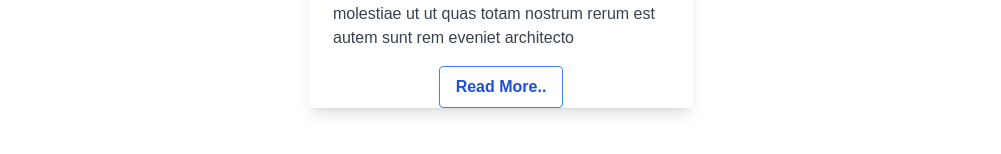
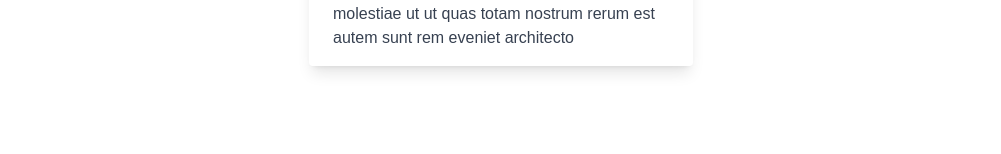
Before and after one commit to muhammad-jiku/jikmunn-blog, a Next.js app: page /blogs/1/ in a window 1280 px wide. Shown: the part 506-660 px from the top of the page, without its empty margins (139-1140 px from the left). Built offline with nearby package versions, Linux system fonts and the light colour scheme.

Commit message:
unnecessary data removed

```diff
--- a/components/Blogs/BlogDetails.jsx
+++ b/components/Blogs/BlogDetails.jsx
@@ -12,11 +12,6 @@ const BlogDetails = ({ blog }) => {
         <div className="mb-2 text-xl font-bold"> {blog?.title} </div>
         <p className="text-base text-gray-700"> {blog?.desc} </p>
       </div>
-      <div className="text-center">
-        <button className="px-4 py-2 font-semibold text-blue-700 bg-transparent border border-blue-500 rounded hover:bg-blue-500 hover:text-white hover:border-transparent">
-          Read More..
-        </button>
-      </div>
     </div>
   );
 };
--- a/public/data.json
+++ b/public/data.json
@@ -1,13 +1,11 @@
 [
   {
-    "userId": 1,
     "id": 1,
     "title": "sunt aut facere repellat provident occaecati excepturi optio reprehenderit",
     "picUrl": "https://images.unsplash.com/photo-1471107340929-a87cd0f5b5f3?ixlib=rb-4.0.3&ixid=MnwxMjA3fDB8MHxwaG90by1wYWdlfHx8fGVufDB8fHx8&auto=format&fit=crop&w=773&q=80",
     "desc": "quia et suscipit\nsuscipit recusandae consequuntur expedita et cum\nreprehenderit molestiae ut ut quas totam\nnostrum rerum est autem sunt rem eveniet architecto"
   },
   {
-    "userId": 1,
     "id": 2,
     "title": "qui est esse",
     "picUrl": "https://images.unsplash.com/photo-1513001900722-370f803f498d?ixlib=rb-4.0.3&ixid=MnwxMjA3fDB8MHxwaG90by1wYWdlfHx8fGVufDB8fHx8&auto=format&fit=crop&w=387&q=80",
```
